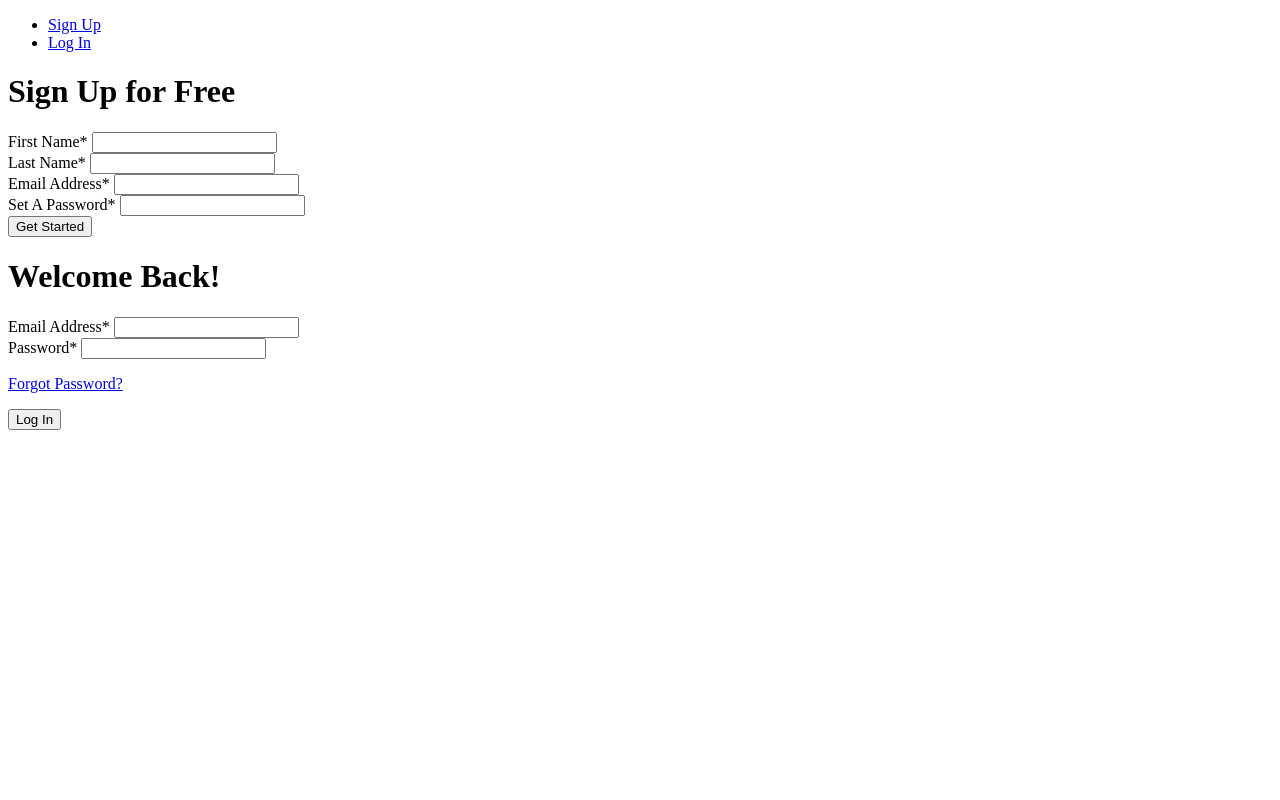
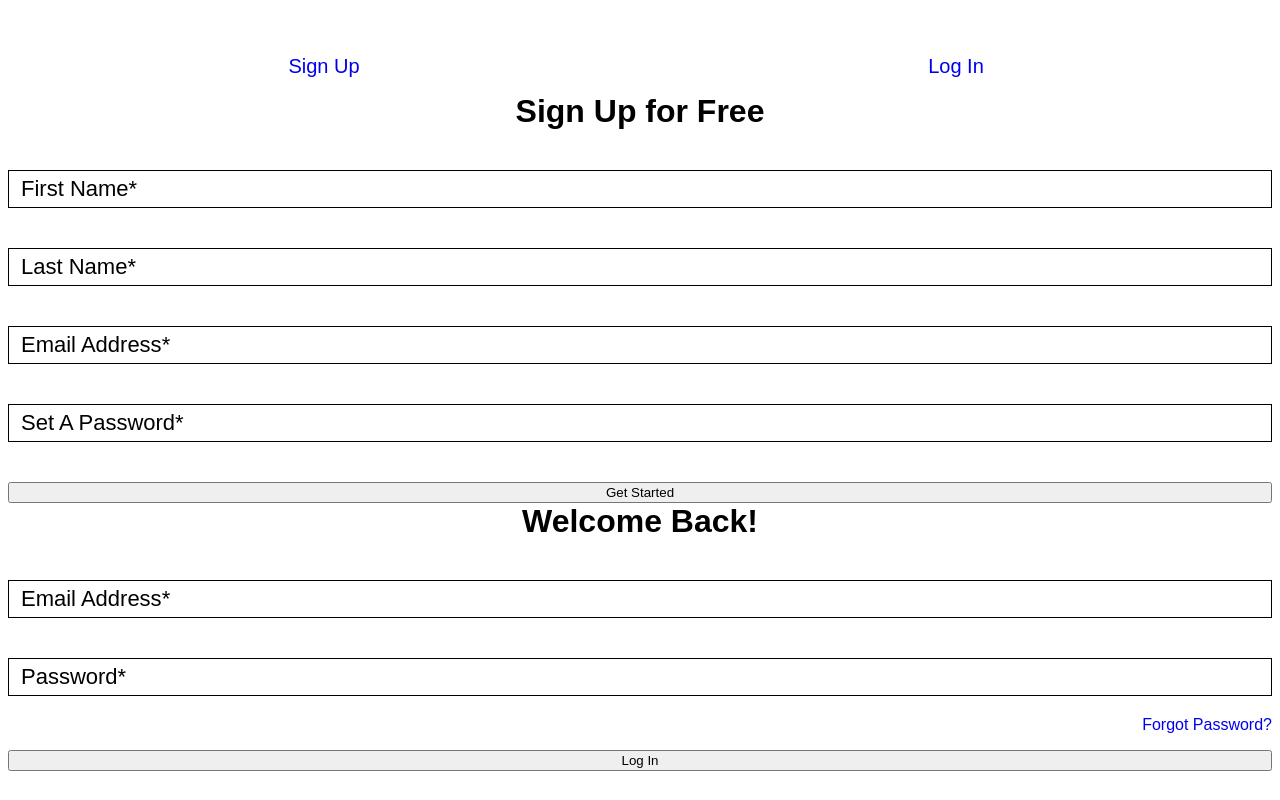
Before and after one commit to deen26/Portfolio, a plain HTML site: page signup.html in a window 1280 px wide. Drawn offline with Linux system fonts and the light colour scheme.

Commit message:
commented out

```diff
--- a/style.css
+++ b/style.css
@@ -1,7 +1,167 @@
-.{
-    margin: 0px;
-    padding: 0px;
-}
-.form {
+*, *:before, *:after {
+    box-sizing: border-box;
+  }
 
-}
+  html {
+      overflow-y: scroll;
+  }
+
+  body {
+    background:;
+    font-family: 'Titillium Web', sans-serif;
+  }
+
+  a {
+    text-decoration:none;
+    color:;
+    transition:.5s ease;
+
+    }
+  }
+
+  .form {
+    background:;
+    padding: 40px;
+    max-width:600px;
+    margin:40px auto;
+    border-radius:18px;
+    box-shadow:0 4px 10px 4px;
+  }
+
+  .tab-group {
+    list-style:none;
+    padding:0;
+    margin:0 0 40px 0;
+    }
+    li a {
+      display:block;
+      text-decoration:none;
+      padding:15px;
+      background:;
+      color:;
+      font-size:20px;
+      float:left;
+      width:50%;
+      text-align:center;
+      cursor:pointer;
+      transition:.5s ease;
+      }
+    }
+    .active a {
+      background:;
+      color:white;
+    }
+  }
+
+  .tab-content > div:last-child {
+    display:none;
+  }
+
+
+  h1 {
+    text-align:center;
+    /**color:white;**/
+    font-weight:;
+    margin:0 0 40px;
+  }
+
+  label {
+    position:absolute;
+    transform:translateY(6px);
+    left:13px;
+    /**color:rgba($white,.5);**/
+    transition:all 0.25s ease;
+    -webkit-backface-visibility: hidden;
+    pointer-events: none;
+    font-size:22px;
+    /**.req {
+        margin:2px;
+        color:$main;**/
+    }
+  }
+
+  label.active {
+    transform:translateY(50px);
+    left:2px;
+    font-size:14px;
+    /**.req {
+      opacity:0;
+    }**/
+  }
+
+  label.highlight {
+      color:white;
+  }
+
+  input, textarea {
+    font-size:22px;
+    display:block;
+    width:100%;
+    height:100%;
+    padding:5px 10px;
+    background:none;
+    background-image:none;
+    border:1px solid /**gray-light;**/
+   /** color:$white;
+    border-radius:0;
+    transition:border-color .25s ease, box-shadow .25s ease;
+    &:focus {
+          outline:0;
+          border-color:$main;
+    }**/
+  }
+
+  textarea {
+    /**border:2px solid $gray-light;**/
+    resize: vertical;
+  }
+
+  .field-wrap {
+    position:relative;
+    margin-bottom:40px;
+  }
+
+  .top-row {
+   /** &:after {
+      content: "";
+      display: table;
+      clear: both;**/
+    }
+
+    > div {
+      float:left;
+      width:48%;
+      margin-right:4%;
+      /**&:last-child {
+        margin:0;
+      }**/
+    }
+  }
+
+  .button {
+    border:0;
+    outline:none;
+    border-radius:0;
+    padding:15px 0;
+    font-size:2rem;
+    font-weight:$bold;
+    text-transform:uppercase;
+    letter-spacing:.1em;
+    /**background:$main;
+    color:$white;
+    transition:all.5s ease;
+    -webkit-appearance: none;
+    &:hover, &:focus {
+      background:$main-dark;
+    }**/
+  }
+
+  .button-block {
+    display:block;
+    width:100%;
+  }
+
+  .forgot {
+    margin-top:-20px;
+    text-align:right;
+  }
```
